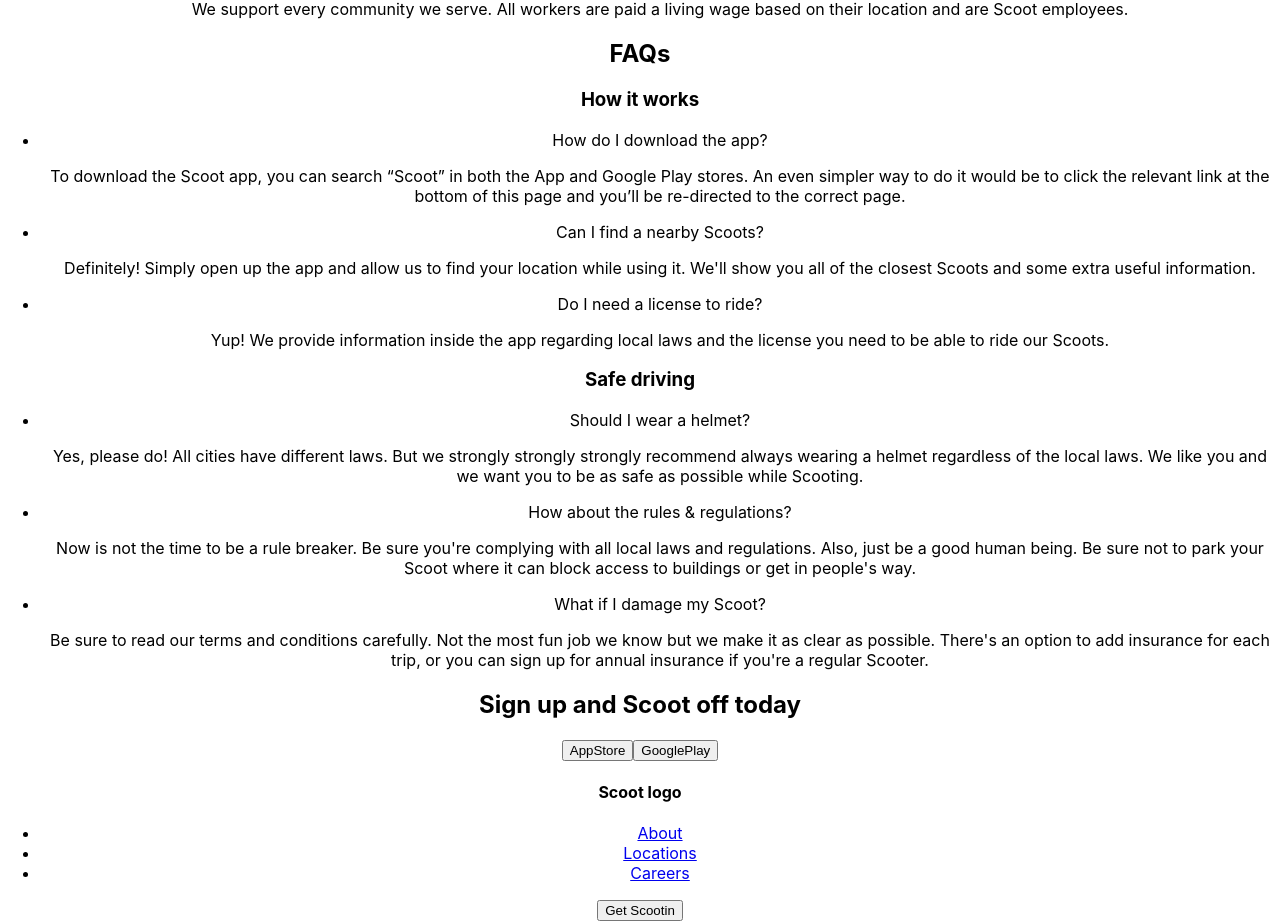
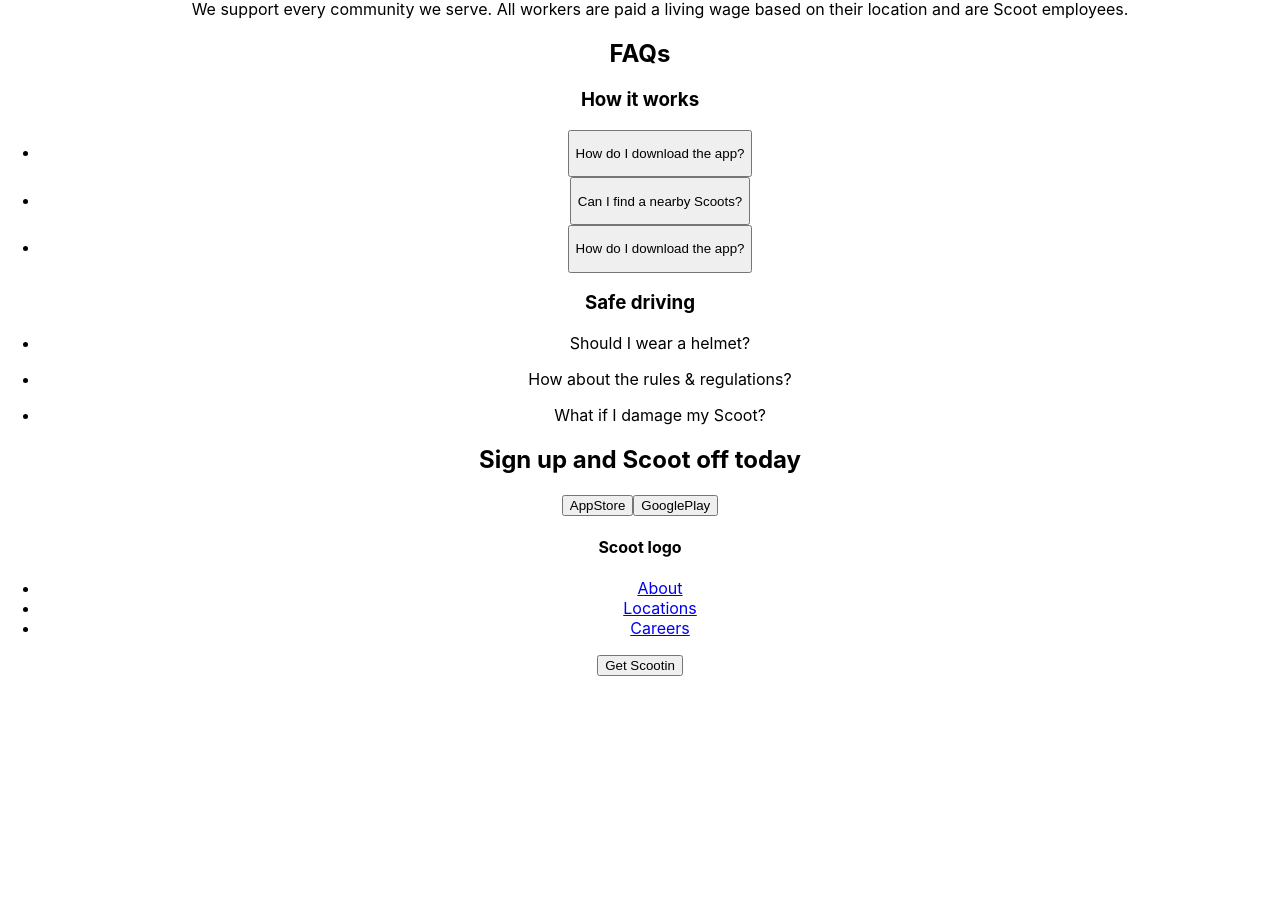
Before and after one commit to xaviguasch/scoot-multipage-website-app-frontendmentor-prac, a React (Create React App) app: page /about in a window 1280 px wide. Shown: the part 935-1856 px from the top of the page. After the commit the page ends 1611 px from the top, so only its background shows below. Built offline with nearby package versions, Linux system fonts and the light colour scheme.

Commit message:
added QuestAndAns component and implemented react logic with state for the accordeon-like answers

```diff
--- a/src/components/About.js
+++ b/src/components/About.js
@@ -1,8 +1,39 @@
-import React from 'react'
+import React, { useState } from 'react'
+
+import QuestAndAns from './QuestAndAns'
 
 import './About.css'
 
 const About = () => {
+  const [activeAnswer, setActiveAnswer] = useState('')
+
+  const handleClickQuestion = (id) => {
+    setActiveAnswer(id)
+
+    console.log(id)
+  }
+
+  const questionsHowItWorks = [
+    {
+      id: 'qh1',
+      question: 'How do I download the app?',
+      answer:
+        'To download the Scoot App, you can search “Scoot” in both the App and Google Play stores. An even simpler way to do it would be to click the relevant link at the bottom of this page and you’ll be re-directed to the correct page.',
+    },
+    {
+      id: 'qh2',
+      question: 'Can I find a nearby Scoots?',
+      answer:
+        'Definitely! Simply open up the app and allow us to find your location while using it. We’ll show you all of the closest Scoots and some extra useful information. ',
+    },
+    {
+      id: 'qh3',
+      question: 'How do I download the app?',
+      answer:
+        'Yup! We provide information inside the app regarding local laws and the license you need to be able to ride our Scoots.',
+    },
+  ]
+
   return (
     <div className='About'>
       <section className='banner'>
@@ -92,30 +123,17 @@ const About = () => {
             </div>
             <div className='faq-group__questions'>
               <ul className='questions-list'>
-                <li className='q-and-a'>
-                  <p className='q-and-a__question'> How do I download the app?</p>
-                  <p className='q-and-a__answer'>
-                    To download the Scoot app, you can search “Scoot” in both the App and
-                    Google Play stores. An even simpler way to do it would be to click the
-                    relevant link at the bottom of this page and you’ll be re-directed to
-                    the correct page.
-                  </p>
-                </li>
-                <li className='q-and-a'>
-                  <p className='q-and-a__question'> Can I find a nearby Scoots?</p>
-                  <p className='q-and-a__answer'>
-                    Definitely! Simply open up the app and allow us to find your location
-                    while using it. We'll show you all of the closest Scoots and some
-                    extra useful information.
-                  </p>
-                </li>
-                <li className='q-and-a'>
-                  <p className='q-and-a__question'> Do I need a license to ride?</p>
-                  <p className='q-and-a__answer'>
-                    Yup! We provide information inside the app regarding local laws and
-                    the license you need to be able to ride our Scoots.
-                  </p>
-                </li>
+                {questionsHowItWorks.map((qa) => (
+                  <li key={qa.id}>
+                    <QuestAndAns
+                      id={qa.id}
+                      question={qa.question}
+                      answer={qa.answer}
+                      onHandleClickQuestion={handleClickQuestion}
+                      activeAnswer={activeAnswer}
+                    />
+                  </li>
+                ))}
               </ul>
             </div>
           </div>
@@ -126,7 +144,11 @@ const About = () => {
             </div>
             <div className='faq-group__questions'>
               <ul className='questions-list'>
-                <li className='q-and-a'>
+                <li
+                  className={`q-and-a ${activeAnswer ? 'active' : ''}`}
+                  id='q4'
+                  onClick={handleClickQuestion}
+                >
                   <p className='q-and-a__question'>Should I wear a helmet?</p>
                   <p className='q-and-a__answer'>
                     Yes, please do! All cities have different laws. But we strongly
@@ -135,7 +157,11 @@ const About = () => {
                     while Scooting.
                   </p>
                 </li>
-                <li className='q-and-a'>
+                <li
+                  className={`q-and-a ${activeAnswer ? 'active' : ''}`}
+                  id='q5'
+                  onClick={handleClickQuestion}
+                >
                   <p className='q-and-a__question'>How about the rules & regulations?</p>
                   <p className='q-and-a__answer'>
                     Now is not the time to be a rule breaker. Be sure you're complying
@@ -144,7 +170,11 @@ const About = () => {
                     or get in people's way.
                   </p>
                 </li>
-                <li className='q-and-a'>
+                <li
+                  className={`q-and-a ${activeAnswer ? 'active' : ''}`}
+                  id='q6'
+                  onClick={handleClickQuestion}
+                >
                   <p className='q-and-a__question'>What if I damage my Scoot?</p>
                   <p className='q-and-a__answer'>
                     Be sure to read our terms and conditions carefully. Not the most fun
--- /dev/null
+++ b/src/components/QuestAndAns.css
@@ -0,0 +1,7 @@
+.q-and-a__answer {
+  display: none;
+}
+
+.q-and-a__answer.active {
+  display: block;
+}
--- /dev/null
+++ b/src/components/QuestAndAns.js
@@ -0,0 +1,18 @@
+import React from 'react'
+
+import './QuestAndAns.css'
+
+const QuestAndAns = ({ question, answer, onHandleClickQuestion, id, activeAnswer }) => {
+  const handleButtonClick = () => {
+    onHandleClickQuestion(id)
+  }
+
+  return (
+    <button className='QuestAndAns btn' onClick={handleButtonClick}>
+      <p className='q-and-a__question'>{question}</p>
+      <p className={`q-and-a__answer ${activeAnswer === id ? 'active' : ''}`}>{answer}</p>
+    </button>
+  )
+}
+
+export default QuestAndAns
```
